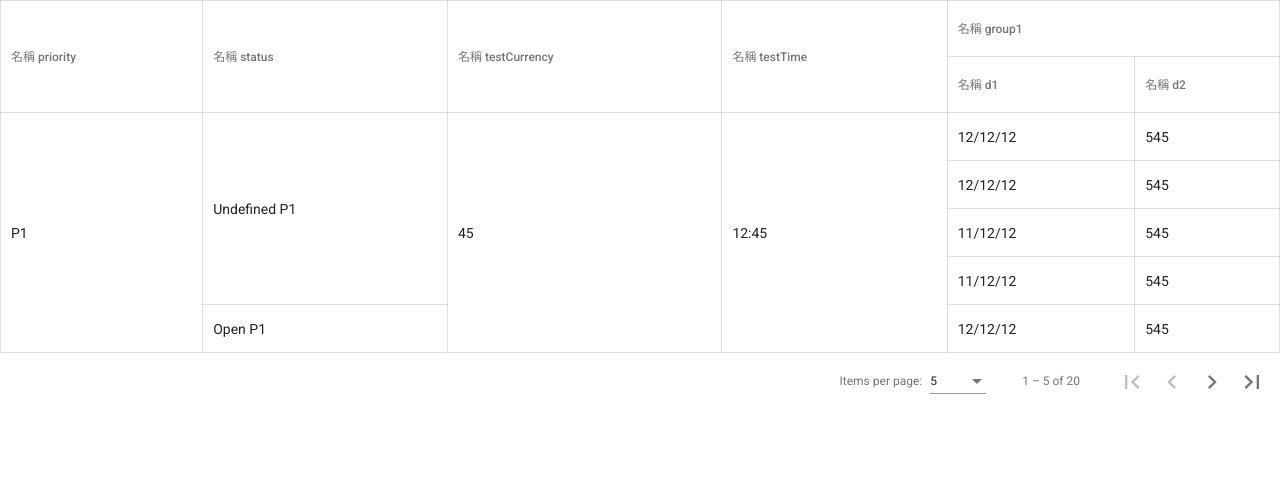
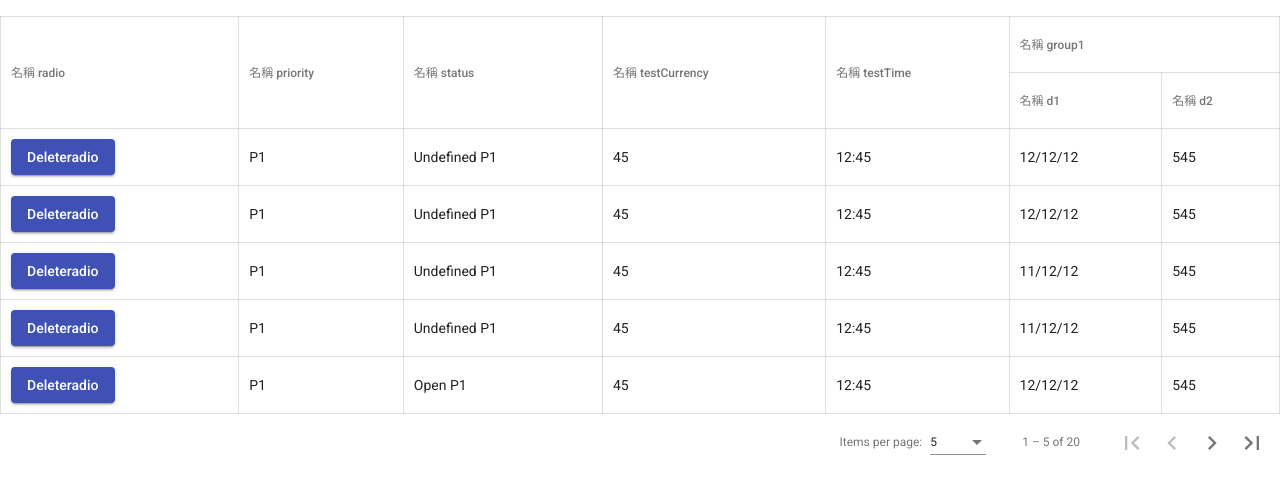
Before and after one commit to bnmghjtyu0/let-api-angular, an Angular app: page / in a window 1280 px wide. Shown: the top 494 px of the page. Built offline with nearby package versions, Linux system fonts and the light colour scheme.

Commit message:
元件設計: 使用 ngTemplateOutlet 放置 render 欄位

```diff
--- a/src/app/app.component.html
+++ b/src/app/app.component.html
@@ -1 +1,19 @@
-<r-table></r-table>
+<r-table [columns]="columns">
+  <ng-template let-slot>
+    <div *ngIf="slot.column.type === 'link'; then link"></div>
+    <div *ngIf="slot.column.type === 'radio'; then radio"></div>
+    <ng-template #link>
+      <a> {{ slot.column.accessor }} </a>
+    </ng-template>
+    <ng-template #radio>
+      <button
+        mat-raised-button
+        color="primary"
+        type="button"
+        (click)="delete($event, slot.data)"
+      >
+        Delete{{ slot.column.accessor }}
+      </button>
+    </ng-template>
+  </ng-template></r-table
+>
--- a/src/app/app.component.ts
+++ b/src/app/app.component.ts
@@ -8,5 +8,58 @@ import { Logger } from './services/logger.service';
   styleUrls: ['./app.component.scss'],
 })
 export class AppComponent {
+  columns = [
+    {
+      type: 'radio',
+      header: 'radio-g',
+      headerLabel: '名稱 radio',
+      accessor: 'radio',
+      rowspan: 2,
+      colspan: 1,
+      render: () => {},
+    },
+    {
+      header: 'priority-g',
+      headerLabel: '名稱 priority',
+      accessor: 'priority',
+      rowspan: 2,
+      colspan: 1,
+    },
+    {
+      header: 'status-g',
+      headerLabel: '名稱 status',
+      accessor: 'status',
+      rowspan: 2,
+      colspan: 1,
+    },
+    {
+      header: 'testCurrency-g',
+      headerLabel: '名稱 testCurrency',
+      accessor: 'testCurrency',
+      rowspan: 2,
+      colspan: 1,
+    },
+    {
+      header: 'testTime-g',
+      headerLabel: '名稱 testTime',
+      accessor: 'testTime',
+      rowspan: 2,
+      colspan: 1,
+    },
+    {
+      header: 'dateCreated-g',
+      headerLabel: '名稱 group1',
+      accessor: 'dateCreated',
+      rowspan: 1,
+      colspan: 2,
+      columns: [
+        { headerLabel: '名稱 d1', accessor: 'dateCreated' },
+        { headerLabel: '名稱 d2', accessor: 'testNumber' },
+      ],
+    },
+  ];
   constructor(private logger: Logger, private httpClient: HttpClient) {}
+  delete(e: Event, data: any) {
+    console.log(data);
+  }
 }
--- a/src/app/components/r-table/r-table.component.html
+++ b/src/app/components/r-table/r-table.component.html
@@ -10,9 +10,17 @@
   }
 </style>
 <!-- 動態寫法 -->
-<table mat-table [dataSource]="dataSource" class="mat-elevation-z8" matSort>
+<div class="table-container mt-3">
+    <table
+      cdkDropList
+      [cdkDropListData]="datas"
+      (cdkDropListDropped)="drop($event)"
+      mat-table
+      [dataSource]="dataSource"
+      class="w-100 border rounded-1"
+    >
+      <!-- mainHeader -->
       <tr mat-header-row *matHeaderRowDef="mainHeaderDef"></tr>
-
       <ng-container *ngFor="let head of columns">
         <ng-container [matColumnDef]="head.header">
           <th
@@ -26,7 +34,6 @@
         </ng-container>
       </ng-container>
 
-  <!-- 遍例 mainHeader columns 的資料 -->
       <ng-container *ngFor="let head of columns">
         <div *ngIf="head.hasOwnProperty('columns'); else bb">
           <ng-container *ngFor="let sub of head.columns">
@@ -44,23 +51,45 @@
             <th mat-header-cell *matHeaderCellDef [ngStyle]="{ display: 'none' }">
               {{ head.accessor }}
             </th>
-        <td
-          mat-cell
-          *matCellDef="let data; let i = index"
-          [attr.rowspan]="getRowSpan(head.accessor, i)"
-          [style.display]="getRowSpan(head.accessor, i) ? '' : 'none'"
-        >
+
+            <td mat-cell *matCellDef="let data; let i = index">
+              <div *ngIf="head.type === 'dragdrop'; then dragdrop"></div>
+              <div *ngIf="head.render !== undefined; then render"></div>
+              <div *ngIf="head.render === undefined && head.type === undefined; then other"></div>
+
+              <ng-template #dragdrop>
+                <button mat-icon-button aria-label="改變序列" cdkDragHandle>
+                  <mat-icon>menu</mat-icon>
+                </button>
+              </ng-template>
+
+              <ng-template #other>
                 {{ data[head.accessor] }}
+              </ng-template>
+
+              <!-- 方法一、使用 ngTemplateOutlet -->
+              <ng-template #render>
+                <ng-container
+                  *ngTemplateOutlet="templateRef; context: getUserViewContext(head, data)"
+                ></ng-container>
+              </ng-template>
+              <!-- 方法二、不能用 innerHtml。因為回傳 mat-button 會沒有樣式 -->
+              <!-- <ng-template #render>
+              <div [innerHTML]="getHtml(head.render(data))"></div>
+              </ng-template> -->
             </td>
           </ng-container>
         </ng-template>
       </ng-container>
 
       <tr mat-header-row *matHeaderRowDef="displayColsDef"></tr>
-  <tr mat-row *matRowDef="let row; columns: displayColsDef"></tr>
+      <tr
+        mat-row
+        cdkDrag
+        [cdkDragData]="dataSource"
+        *matRowDef="let row; columns: displayColsDef"
+      ></tr>
     </table>
+</div>
 
-<mat-paginator
-  [pageSizeOptions]="[5, 10, 50]"
-  showFirstLastButtons
-></mat-paginator>
+<mat-paginator [pageSizeOptions]="[5, 10, 50]" showFirstLastButtons></mat-paginator>
--- a/src/app/components/r-table/r-table.component.ts
+++ b/src/app/components/r-table/r-table.component.ts
@@ -1,8 +1,19 @@
-import { Component, ViewChild, Input } from '@angular/core';
+import { moveItemInArray } from '@angular/cdk/drag-drop';
+import {
+  Component,
+  ViewChild,
+  Input,
+  TemplateRef,
+  ContentChild,
+} from '@angular/core';
 import { MatPaginator } from '@angular/material/paginator';
 import { MatSort } from '@angular/material/sort';
 import { MatTableDataSource } from '@angular/material/table';
 import { DATA } from './datas';
+
+interface ViewContext<T> {
+  $implicit: T;
+}
 interface Columns {
   header: string;
   headerLabel: string;
@@ -18,56 +29,17 @@ interface Columns {
   styleUrls: ['./r-table.component.scss'],
 })
 export class RTableComponent {
+  @ContentChild(TemplateRef) templateRef!: TemplateRef<any>;
+  @ViewChild(MatPaginator, { static: true }) paginator!: MatPaginator;
+  @ViewChild(MatSort, { static: true }) sort!: MatSort;
   @Input() datas = new MatTableDataSource<any>();
+  @Input() columns: any = [];
 
   mainHeaderDef = [];
   displayColsDef = [];
 
-  columns: any = [
-    {
-      header: 'priority-g',
-      headerLabel: '名稱 priority',
-      accessor: 'priority',
-      rowspan: 2,
-      colspan: 1,
-    },
-    {
-      header: 'status-g',
-      headerLabel: '名稱 status',
-      accessor: 'status',
-      rowspan: 2,
-      colspan: 1,
-    },
-    {
-      header: 'testCurrency-g',
-      headerLabel: '名稱 testCurrency',
-      accessor: 'testCurrency',
-      rowspan: 2,
-      colspan: 1,
-    },
-    {
-      header: 'testTime-g',
-      headerLabel: '名稱 testTime',
-      accessor: 'testTime',
-      rowspan: 2,
-      colspan: 1,
-    },
-    {
-      header: 'dateCreated-g',
-      headerLabel: '名稱 group1',
-      accessor: 'dateCreated',
-      rowspan: 1,
-      colspan: 2,
-      columns: [
-        { headerLabel: '名稱 d1', accessor: 'dateCreated' },
-        { headerLabel: '名稱 d2', accessor: 'testNumber' },
-      ],
-    },
-  ];
+  dataSource: MatTableDataSource<any> = new MatTableDataSource();
 
-  dataSource: MatTableDataSource<any> = new MatTableDataSource();
-  @ViewChild(MatPaginator, { static: true }) paginator!: MatPaginator;
-  @ViewChild(MatSort, { static: true }) sort!: MatSort;
   spans: any = [];
 
   constructor() {
@@ -143,8 +115,14 @@ export class RTableComponent {
       i += count;
     }
   }
-
+  drop(e: any): void {
+    moveItemInArray(this.dataSource.data, e.previousIndex, e.currentIndex);
+    this.dataSource = new MatTableDataSource<Element>(this.dataSource.data);
+  }
   getRowSpan(col: string, index: number) {
     return this.spans[index] && this.spans[index][col];
   }
+  getUserViewContext(column: any, data: any): ViewContext<any> {
+    return { $implicit: { column, data } };
+  }
 }
```
Also changed, not shown: package.json (line endings or trailing spaces), 1 other file (tests, documents, lock files or other folders). Lines whose indentation alone changed are shown as unchanged.
